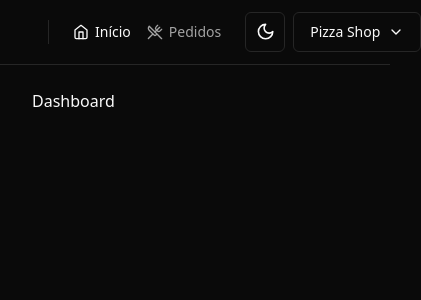
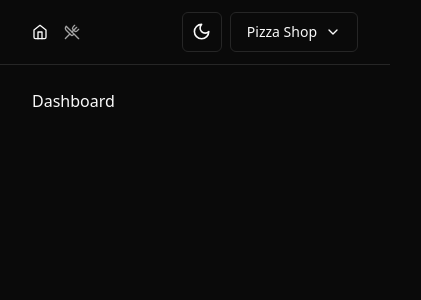
Before and after one commit to gabifrancamr/pizzaShop, a React (Vite) app: page / in a window 390 px wide. Shown: the top 300 px of the page, 421 px wide, since content can reach past the window. Built offline with nearby package versions, Linux system fonts and the light colour scheme.

Commit message:
responsividade no header

```diff
--- a/src/components/header.tsx
+++ b/src/components/header.tsx
@@ -8,17 +8,17 @@ import { Separator } from './ui/separator'
 export function Header() {
   return (
     <div className="border-b">
-      <div className="flex h-16 items-center gap-6 px-6">
-        <Pizza className="h-6 w-6" />
-        <Separator orientation="vertical" className="h-6" />
+      <div className="flex h-16 items-center gap-6 px-8">
+        <Pizza className="hidden h-6 w-6 md:block" />
+        <Separator orientation="vertical" className="hidden h-6 md:block" />
         <nav className="flex items-center space-x-4 lg:space-x-6">
           <NavLink to="/">
             <Home className="h-4 w-4" />
-            Início
+            <span className="hidden md:block">Início</span>
           </NavLink>
           <NavLink to="orders/">
             <UtensilsCrossed className="h-4 w-4" />
-            Pedidos
+            <span className="hidden md:block">Pedidos</span>
           </NavLink>
         </nav>
 
```
